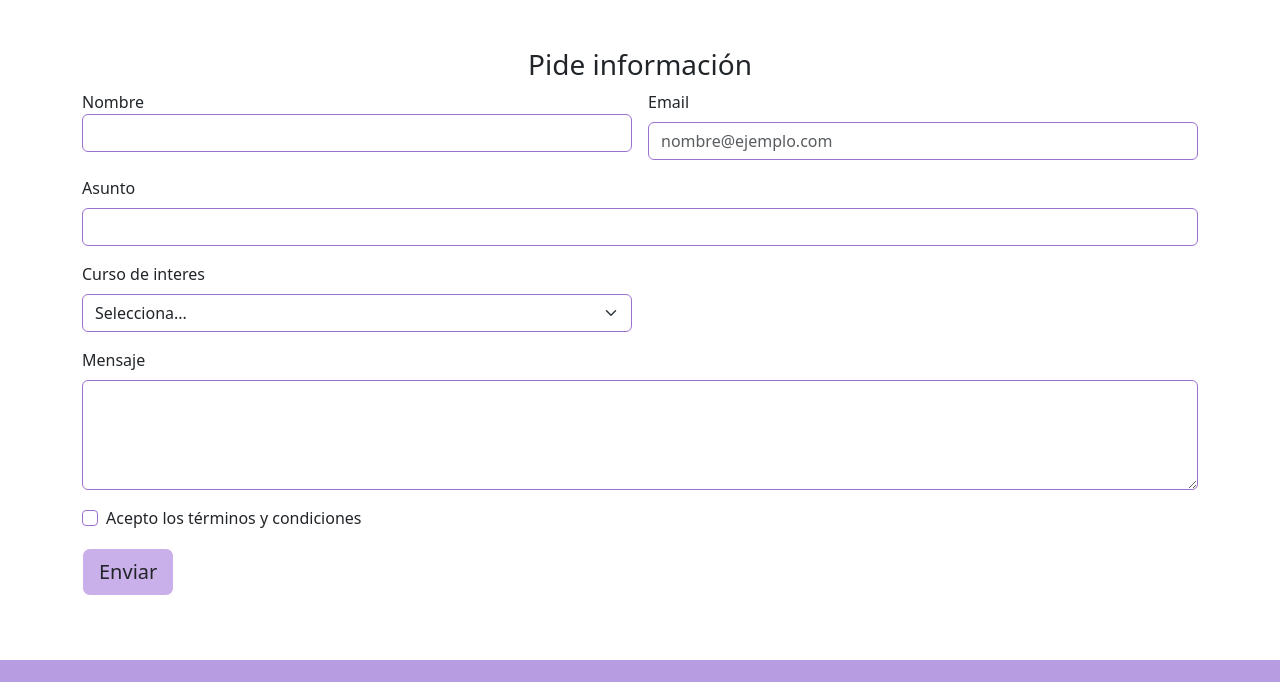
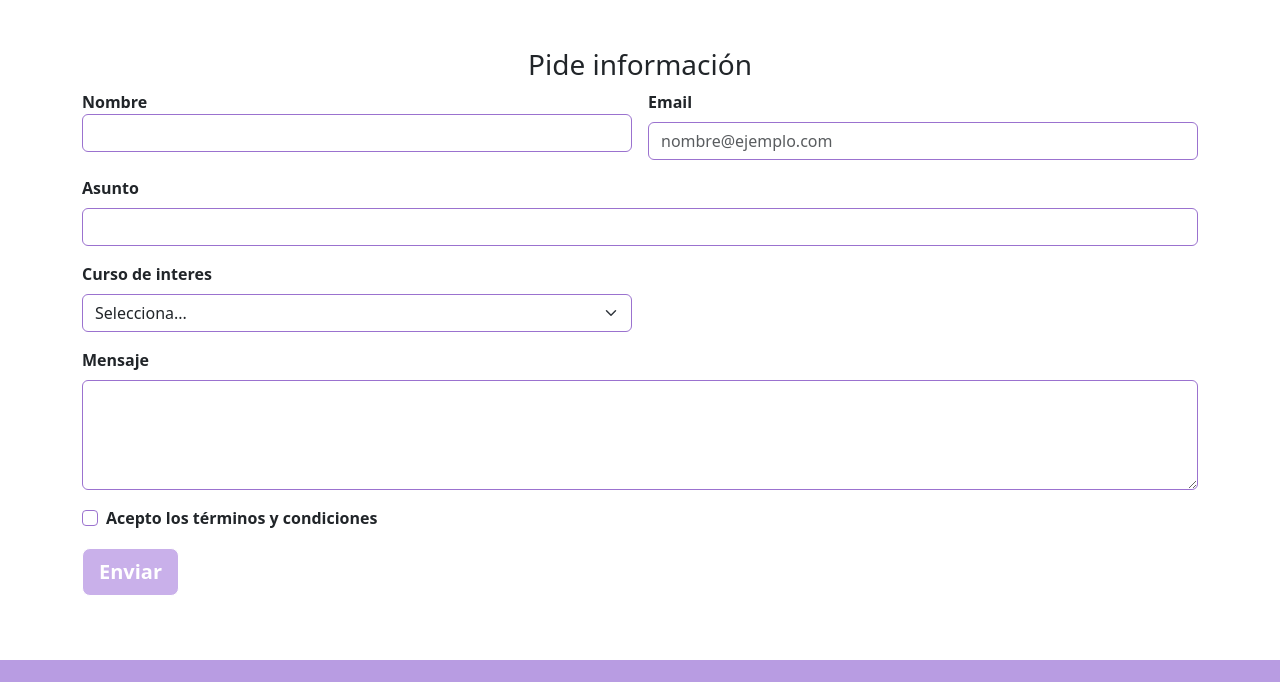
Before and after one commit to CarmenGM07/Boostrasp, a plain HTML site: page ej09-portfolio/index.html in a window 1280 px wide. Shown: the part 2129-2811 px from the top of the page. Drawn offline with nearby package versions, Linux system fonts and the light colour scheme.

Commit message:
He realizado cambios

```diff
--- a/ej09-portfolio/index.html
+++ b/ej09-portfolio/index.html
@@ -292,19 +292,19 @@
                              <form class="row g-3 needs-validation">
                                    <!--Escribe tu nombre-->
                                    <div class="col-md-6">
-                                        <label for="nombre" class="from-label">Nombre</label>
+                                        <label for="nombre" class="from-label"><strong>Nombre</strong></label>
                                         <input type="text" class="form-control" id="nombre" name="nombre" required>
                                         <div class="invalid-feedback"> Escribe tu nombre</div>
                                    </div>
 
                                    <!--email-->
                                    <div class="col-md-6">
-                                        <label for="email" class="form-label">Email</label>
+                                        <label for="email" class="form-label"><strong>Email </strong></label>
                                         <input type="email" class="form-control" id="email" name="email" placeholder="nombre@ejemplo.com" required>
                                         <div class="invalid-feedback"> Escribe un email válido </div>
                                    </div>
                                    <div class="col-12">
-                                        <label for="mensaje" class="form-label">Asunto</label>
+                                        <label for="mensaje" class="form-label"><strong>Asunto</strong></label>
                                         <input type="text" class="form-control" id="asunto" name="asunto" required>
                                         <div class="invalid-feedback"> Escribe el asunto</div>
                                    </div>
@@ -312,7 +312,7 @@
 
                                      <!--curso-->
                                    <div class="col-md-6">
-                                        <label for="curso" class="form-label">Curso de interes </label>
+                                        <label for="curso" class="form-label"><strong>Curso de interes  </strong></label>
                                         <select class="form-select" id="curso" name="curso" required>
                                              <option selected disabled value="">Selecciona...</option>
                                              <option>HTML + CSS</option>
@@ -325,7 +325,7 @@
                                    </div>
                                      <!--Mensaje-->
                                    <div class="col-12">
-                                        <label for="mensaje" class="form-label">Mensaje</label>
+                                        <label for="mensaje" class="form-label"><strong>Mensaje</strong></label>
                                          <textarea class="form-control" id="mensaje" name="mensaje" rows="4"></textarea>
                                         <div class="invalid-feedback"> Escribe tu nombre</div>
                                    </div>
@@ -335,17 +335,17 @@
                          <div class="form-check">
                               <input class="form-check-input" type="checkbox" value="ok" id="invalidCheck" required>
                               <label class="form-check-label" for="invalidCheck">
-                              Acepto los términos y condiciones
+                              <strong>Acepto los términos y condiciones</strong>
                               </label>
                               <div class="invalid-feedback">
-                             Debes ACEPTAR antes de continuar.
+                                   Debes ACEPTAR antes de continuar.
                               </div>
                               <!--Botón de enviado-->
                          </div>
                          </div>
 
                          <div class="col-12">
-                         <button class="btn btn-primary btn-lg" type="submit" style="background-color:#c9b0ea; border-color:#ffffff; color:#212529">Enviar</button>
+                         <button class="btn btn-primary btn-lg" type="submit" style="background-color:#c9b0ea; border-color:#ffffff; color:#ffffff"><strong>Enviar</strong></button>
                          </div>
                      </form>
 
```
Also changed, not shown: ej09-portfolio/css/estilos.css (line endings or trailing spaces), 1 other file.
